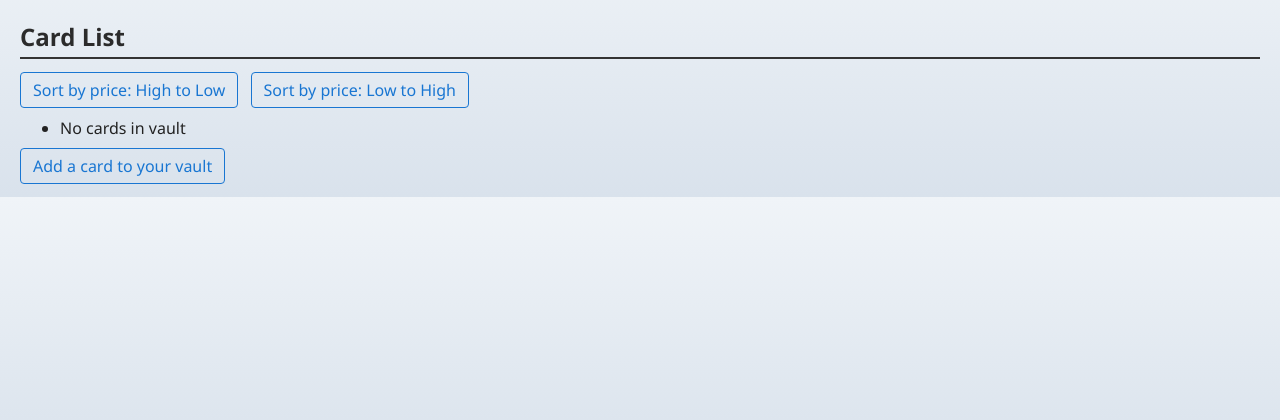
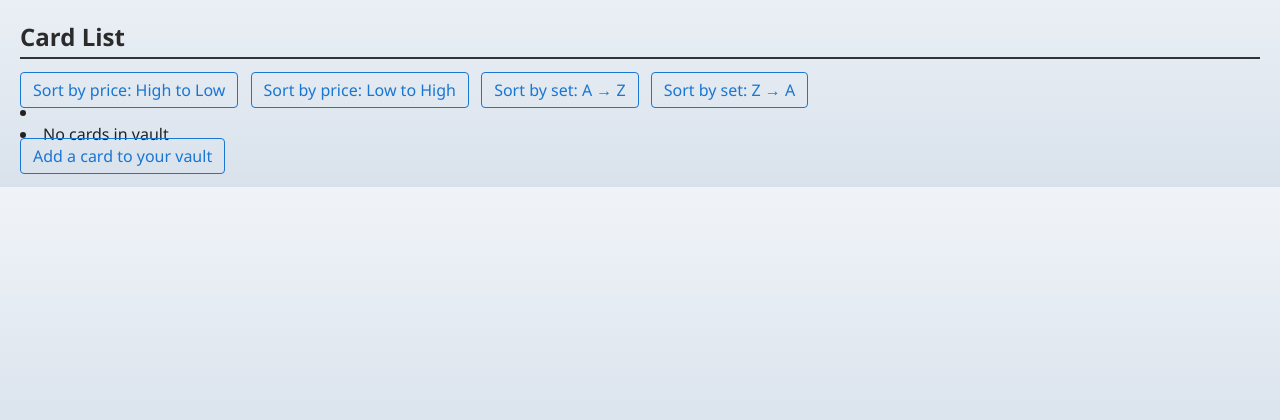
Before and after one commit to BryonPeabody/CardVault, a Django app: page /cards/ in a window 1280 px wide. Shown: the part 71-491 px from the top of the page. Run offline with Django 5.2, Linux system fonts and the light colour scheme; the visitor is signed in with stand-in values (Sample User, id 1); data that the repository does not hold is empty.

Commit message:
Add set sorting options (alphabetical) to card_list. Fix card spacing

```diff
--- a/vault/templates/vault/card_list.html
+++ b/vault/templates/vault/card_list.html
@@ -3,10 +3,13 @@
     <h2>Card List</h2>
     <a href="?sort=value_desc">Sort by price: High to Low</a>
     <a href="?sort=value_asc">Sort by price: Low to High</a>
+    <a href="?sort=set_asc">Sort by set: A → Z</a>
+    <a href="?sort=set_desc">Sort by set: Z → A</a>
 
-    <ul>
+
+    <li>
         {% for card in cards %}
-            <li>
+            <li style="margin-bottom: 20px;">
                 {{card.card_name}}
                 {% if card.image_url %}
                     <br><img src="{{ card.image_url }}" alt="{{ card.card_name }}" width="200">
@@ -26,7 +29,7 @@
         {% empty %}
             <li>No cards in vault</li>
         {% endfor %}
-    </ul>
+    </li>
 
     <a href="{% url 'card-create' %}">Add a card to your vault</a>
 
--- a/vault/views.py
+++ b/vault/views.py
@@ -65,6 +65,10 @@
             return qs.order_by("value_usd", "card_name")
         elif sort == "value_desc":
             return qs.order_by("-value_usd", "card_name")
+        elif sort == "set_asc":
+            return qs.order_by("set_name", "card_number")
+        elif sort == "set_desc":
+            return qs.order_by("-set_name", "card_number")
         else:
             return qs.order_by("-value_usd", "card_name")
 
```
